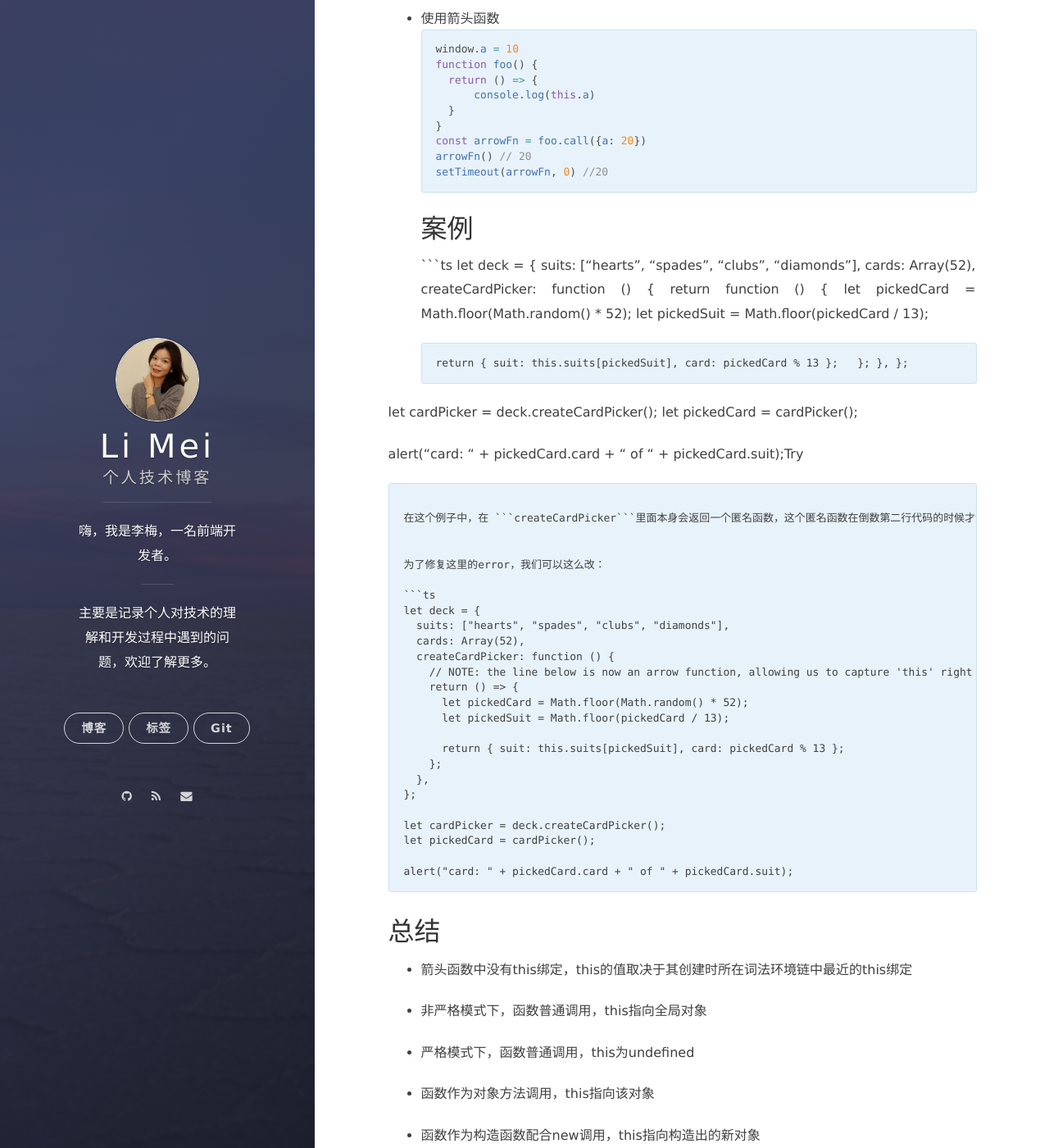
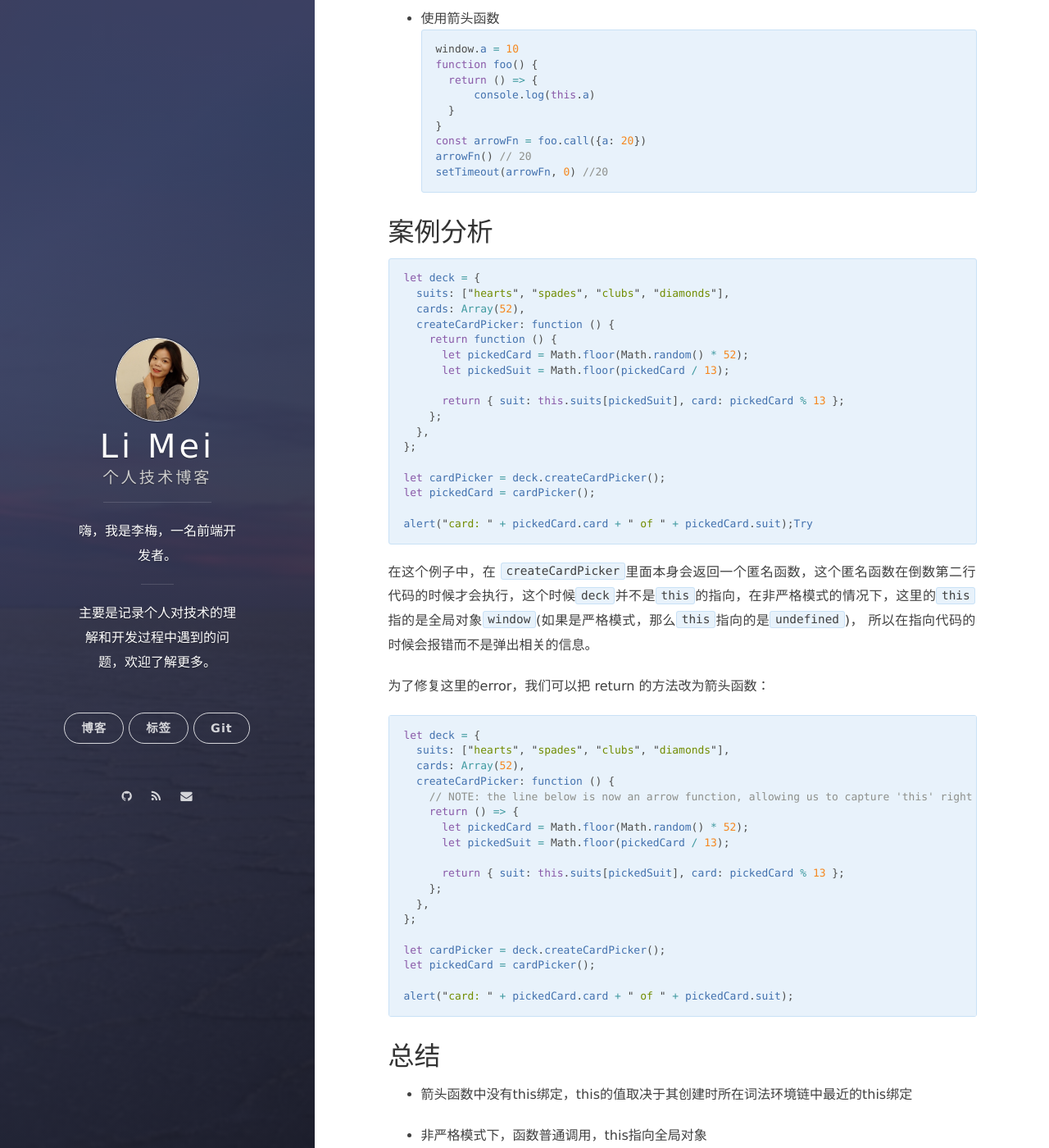
Before and after one commit to LiMeii/LiMeii.github.io, a Jekyll site: the page built from _posts/2019-05-10-js-this.md, in a window 1280 px wide and 1400 px high, scrolled down 4508 px. Shown: the whole window at 82% size. Built offline with Jekyll 4.4.1, drawn with Linux system fonts in a browser that asks for light colours; nearby versions of some CDN libraries.

Commit message:
Update 2019-05-10-js-this.md
fix format issue

````diff
--- a/_posts/2019-05-10-js-this.md
+++ b/_posts/2019-05-10-js-this.md
@@ -193,7 +193,9 @@ const arrowFn = foo.call({a: 20})
 arrowFn() // 20
 setTimeout(arrowFn, 0) //20
 ```
-## 案例
+
+## 案例分析
+
 ```ts
 let deck = {
   suits: ["hearts", "spades", "clubs", "diamonds"],
@@ -212,13 +214,12 @@ let cardPicker = deck.createCardPicker();
 let pickedCard = cardPicker();
 
 alert("card: " + pickedCard.card + " of " + pickedCard.suit);Try
-
 ```
 
 在这个例子中，在 ```createCardPicker```里面本身会返回一个匿名函数，这个匿名函数在倒数第二行代码的时候才会执行，这个时候```deck```并不是```this```的指向，在非严格模式的情况下，这里的```this```指的是全局对象```window```(如果是严格模式，那么```this```指向的是```undefined```)， 所以在指向代码的时候会报错而不是弹出相关的信息。
 
 
-为了修复这里的error，我们可以这么改：
+为了修复这里的error，我们可以把 return 的方法改为箭头函数：
 
 ```ts
 let deck = {
````
